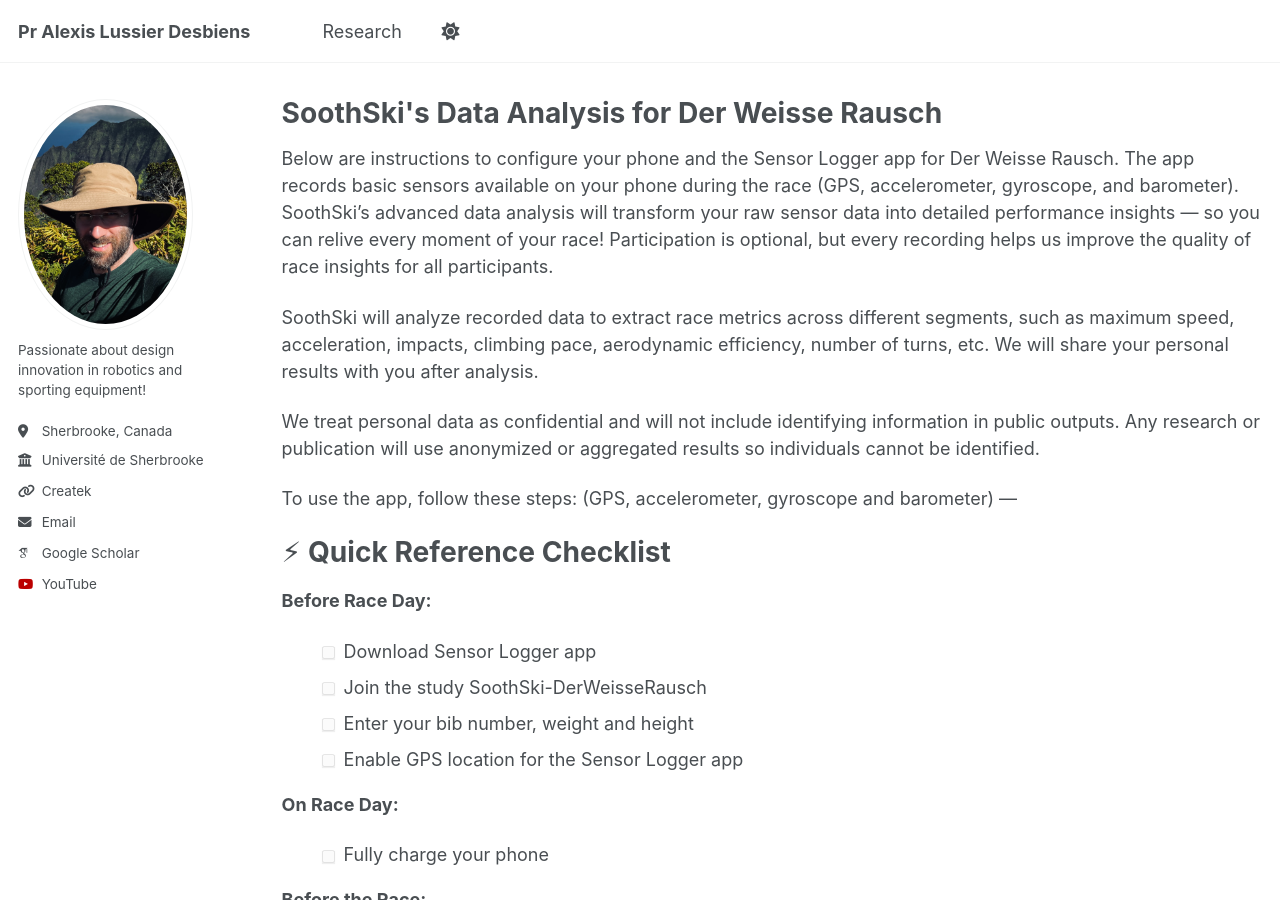
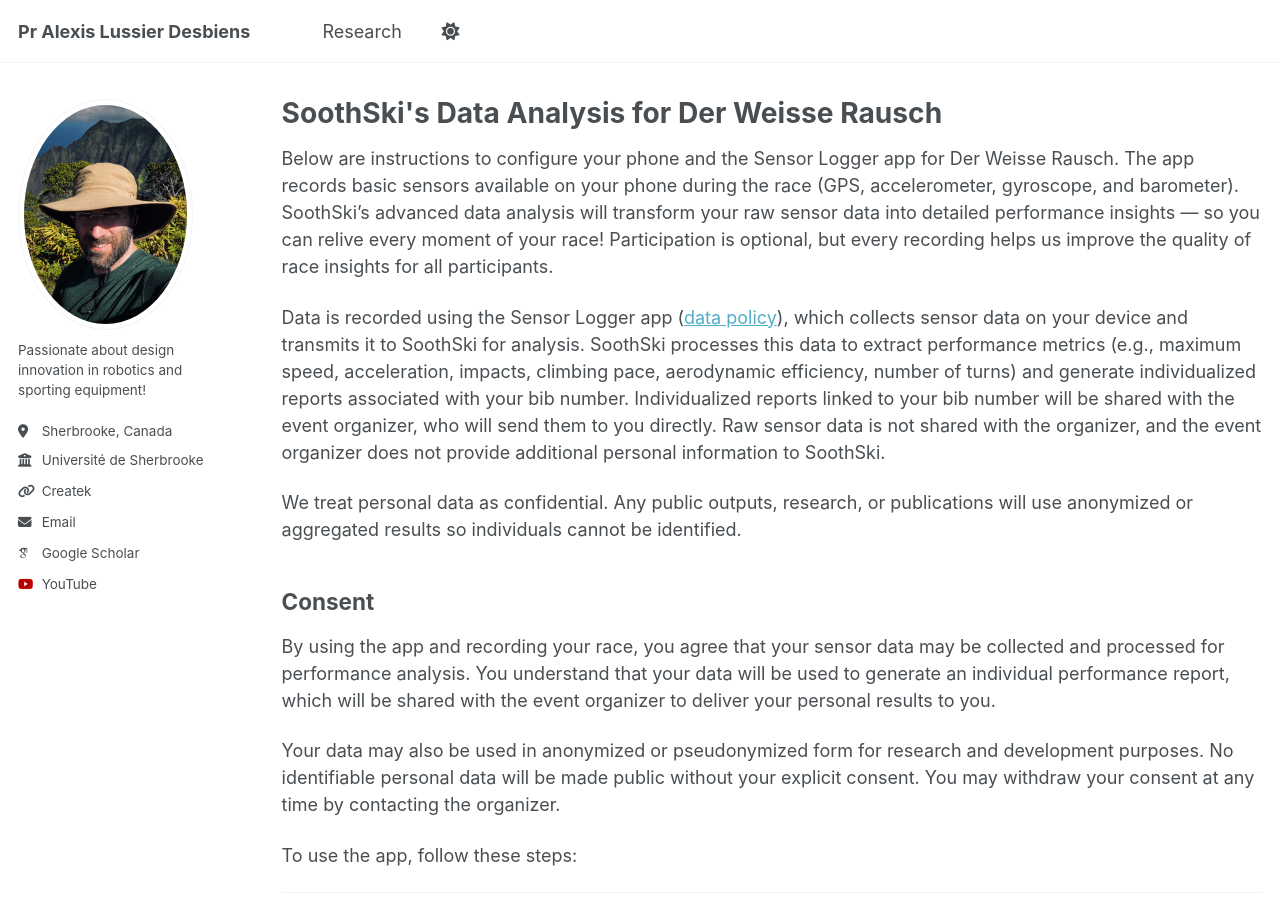
Before and after one commit to alexislussierdesbiens/alexislussierdesbiens.github.io, a Jekyll site: the page built from _pages/SoothSki-DerWeisseRausch.md, in a window 1280 px wide and 900 px high. Built offline with Jekyll 4.4.1, drawn with Linux system fonts in a browser that asks for light colours; some web fonts are replaced.

Commit message:
Edits for data policy

```diff
--- a/_pages/SoothSki-DerWeisseRausch.md
+++ b/_pages/SoothSki-DerWeisseRausch.md
@@ -5,14 +5,19 @@
 author_profile: true
 ---
 
-Below are instructions to configure your phone and the Sensor Logger app for Der Weisse Rausch. The app records basic sensors available on your phone during the race (GPS, accelerometer, gyroscope, and barometer). SoothSki's advanced data analysis will transform your raw sensor data into detailed performance insights — so you can relive every moment of your race! Participation is optional, but every recording helps us improve the quality of race insights for all participants.
+Below are instructions to configure your phone and the Sensor Logger app for Der Weisse Rausch. The app records basic sensors available on your phone during the race (GPS, accelerometer, gyroscope, and barometer). SoothSki’s advanced data analysis will transform your raw sensor data into detailed performance insights — so you can relive every moment of your race! Participation is optional, but every recording helps us improve the quality of race insights for all participants.
 
-SoothSki will analyze recorded data to extract race metrics across different segments, such as maximum speed, acceleration, impacts, climbing pace, aerodynamic efficiency, number of turns, etc. We will share your personal results with you after analysis.
+Data is recorded using the Sensor Logger app ([data policy](https://www.tszheichoi.com/sensor-logger-privacy-policy)), which collects sensor data on your device and transmits it to SoothSki for analysis. SoothSki processes this data to extract performance metrics (e.g., maximum speed, acceleration, impacts, climbing pace, aerodynamic efficiency, number of turns) and generate individualized reports associated with your bib number. Individualized reports linked to your bib number will be shared with the event organizer, who will send them to you directly. Raw sensor data is not shared with the organizer, and the event organizer does not provide additional personal information to SoothSki.
 
-We treat personal data as confidential and will not include identifying information in public outputs. Any research or publication will use anonymized or aggregated results so individuals cannot be identified.
+We treat personal data as confidential. Any public outputs, research, or publications will use anonymized or aggregated results so individuals cannot be identified.
+
+## Consent
+By using the app and recording your race, you agree that your sensor data may be collected and processed for performance analysis. You understand that your data will be used to generate an individual performance report, which will be shared with the event organizer to deliver your personal results to you.
+
+Your data may also be used in anonymized or pseudonymized form for research and development purposes. No identifiable personal data will be made public without your explicit consent. You may withdraw your consent at any time by contacting the organizer.
 
 To use the app, follow these steps:
-(GPS, accelerometer, gyroscope and barometer)
+
 ---
 
 # ⚡ Quick Reference Checklist
```
